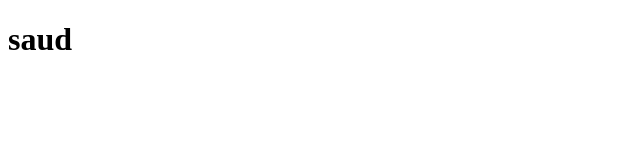
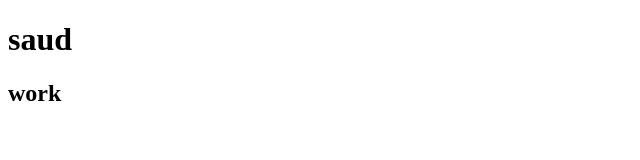
Before and after one commit to saudaptech7-gif/batch2505f2_git_work, a plain HTML site: page index.html in a window 1280 px wide. Shown: the full height of the page, 0-640 px from the left. Drawn offline with Linux system fonts and the light colour scheme.

Commit message:
add new line

```diff
--- a/index.html
+++ b/index.html
@@ -7,5 +7,6 @@
 </head>
 <body>
     <h1>saud</h1>
+    <h2>work</h2>
 </body>
 </html>
```
